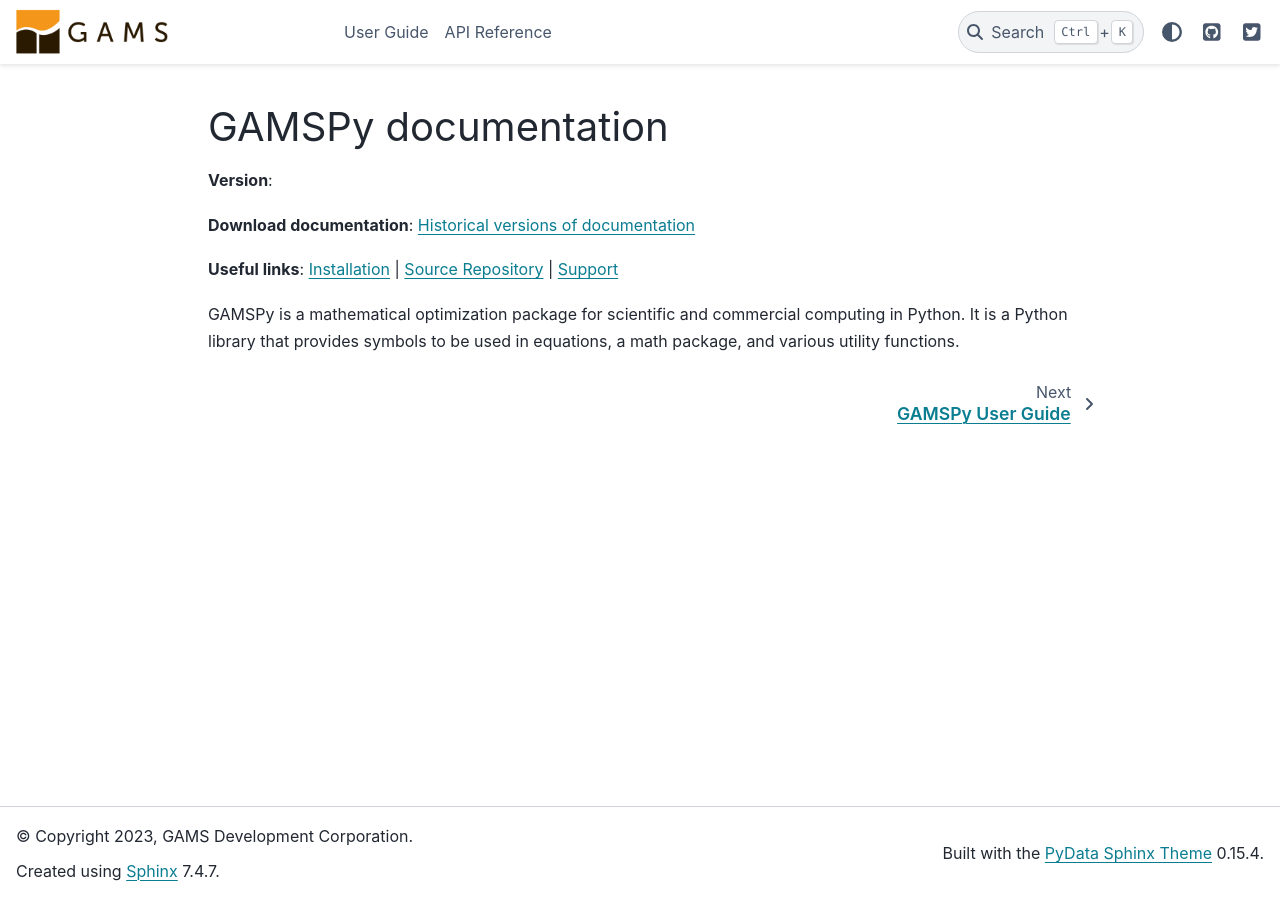
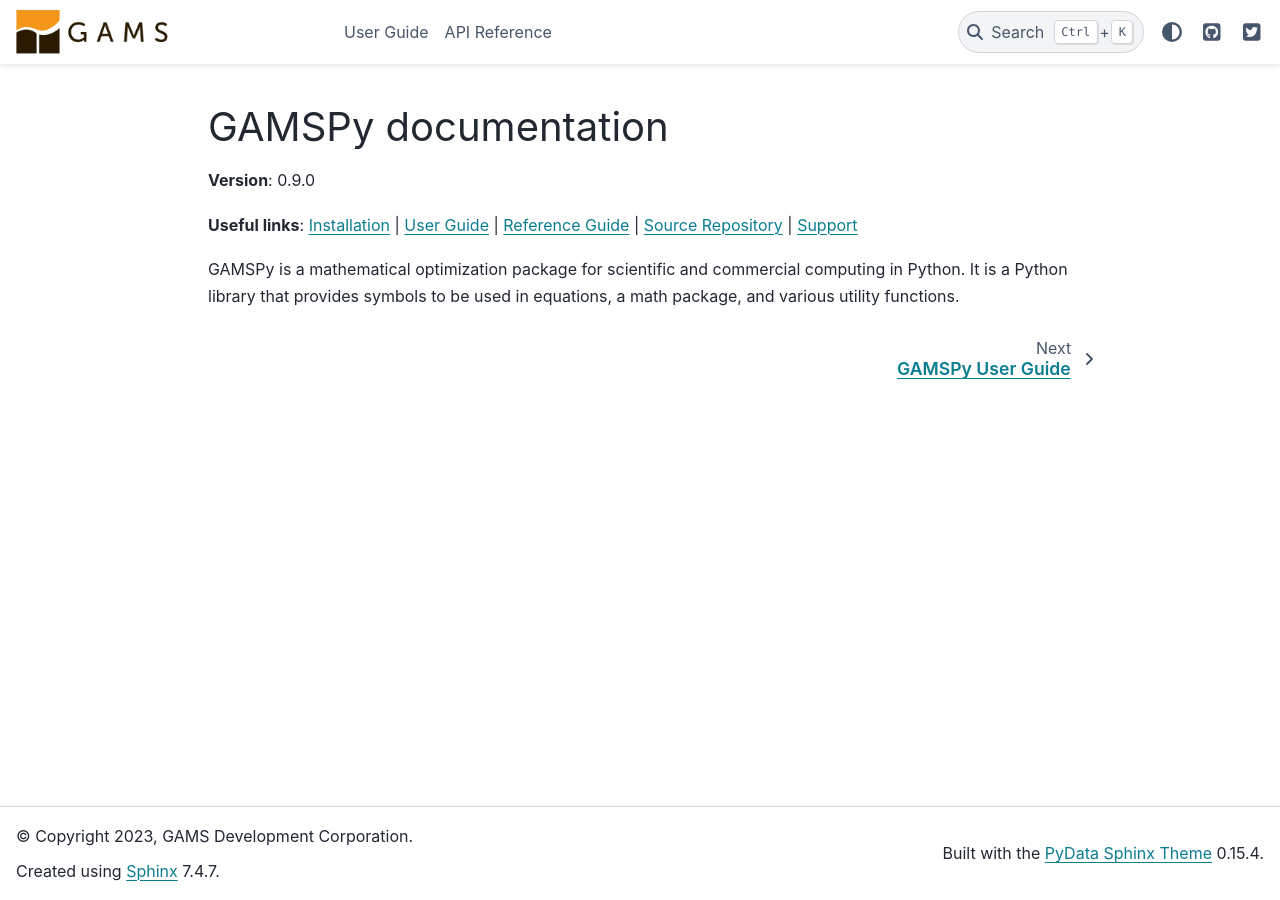
Before and after one commit to GAMS-dev/gamspy, a Sphinx documentation site: the page built from docs/index.rst, in a window 1280 px wide. Built offline with Sphinx 7.4.7 and the PyData theme 0.15.4, drawn with Linux system fonts in a browser that asks for light colours; pages that are not in the unit, such as notebooks, are missing from menus.

Commit message:
update landing page

```diff
--- a/docs/index.rst
+++ b/docs/index.rst
@@ -12,14 +12,13 @@
    API Reference <reference/index>
    Release Notes <release/index>
 
-**Version**: |version|
-
-**Download documentation**:
-`Historical versions of documentation <https://numpy.org/doc/>`_
+**Version**: 0.9.0
 
 **Useful links**:
-`Installation <user/Installation>`_ |
-`Source Repository <https://git.gams.com/devel/gamspy/-/tree/master/>`_ |
+`Installation <user/installation>`_ |
+`User Guide <user/index>`_ |
+`Reference Guide <reference/index>`_ |
+`Source Repository <https://github.com/GAMS-dev/gamspy>`_ |
 `Support <https://www.gams.com/support/>`_
 
 GAMSPy is a mathematical optimization package for scientific and commercial
```
